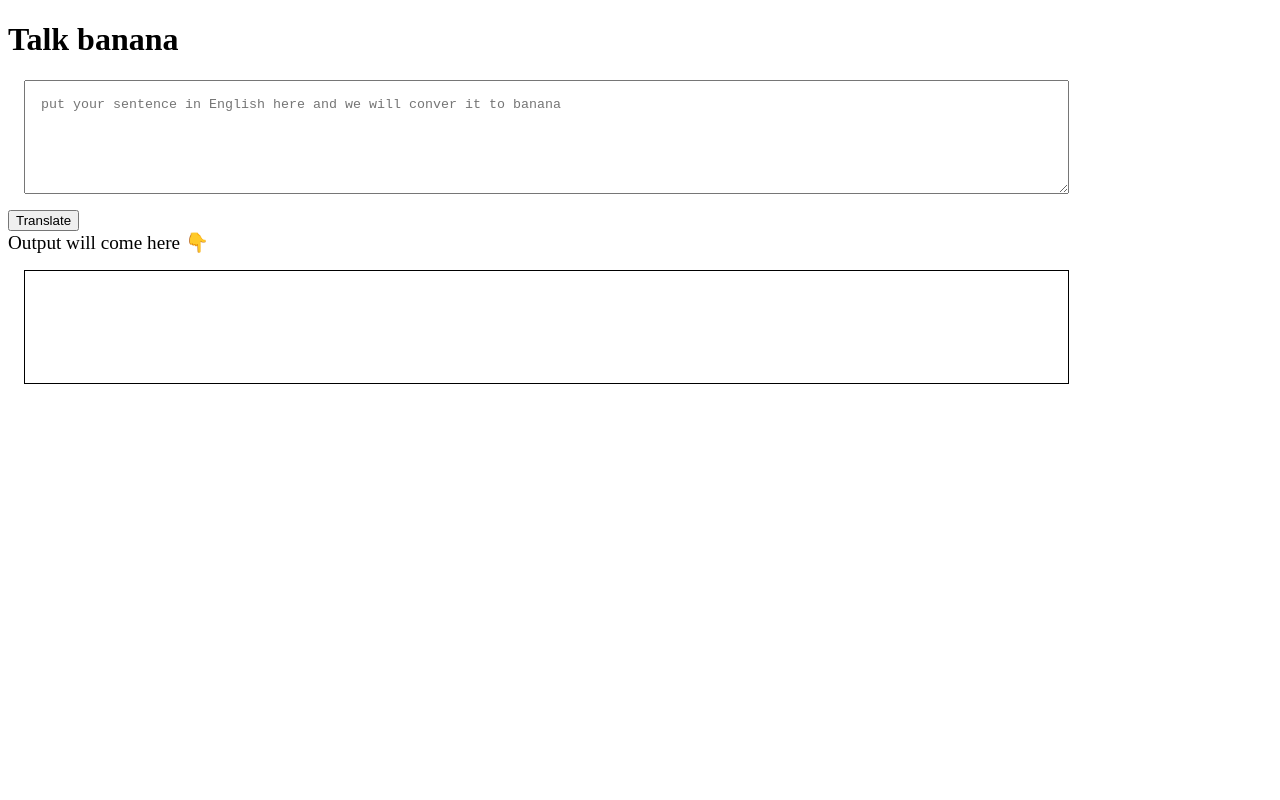
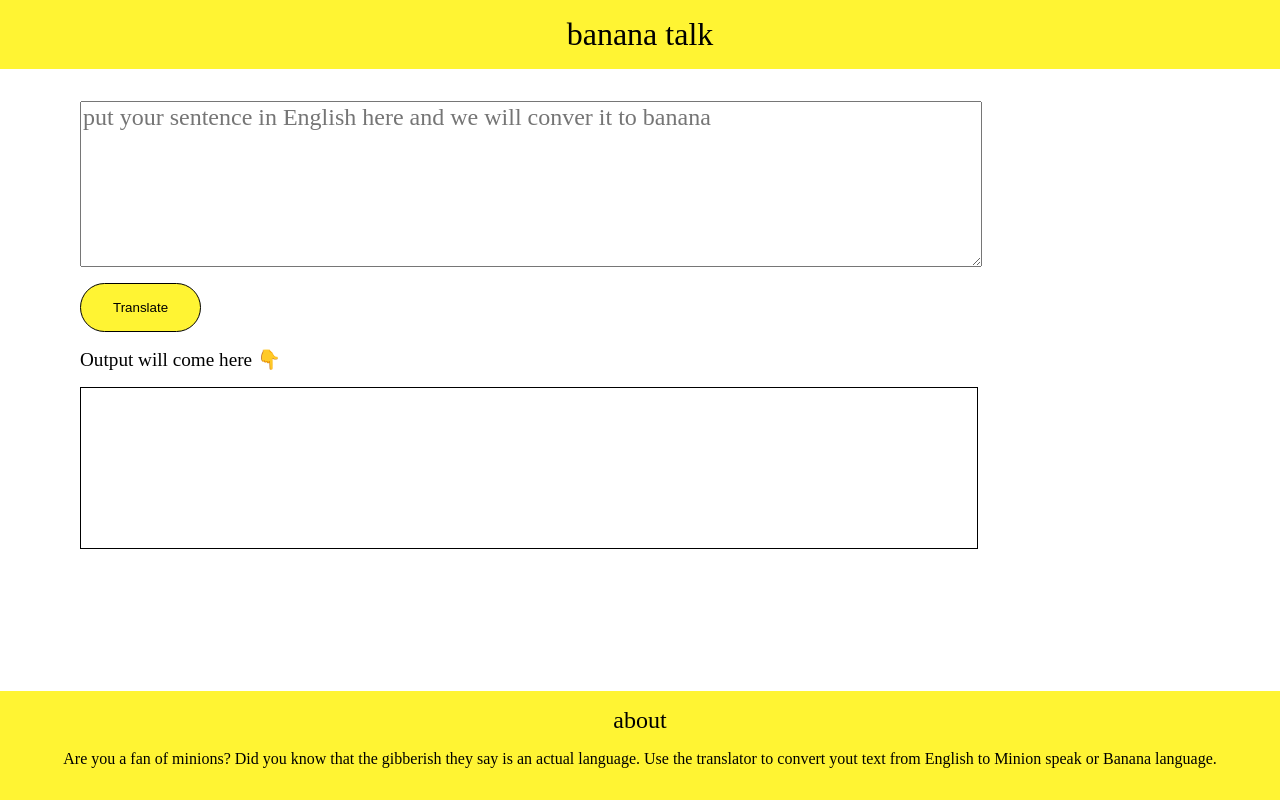
Before and after one commit to Sadir25/Banana-talk, a plain HTML site: page index.html in a window 1280 px wide. Drawn offline with Linux system fonts and the light colour scheme; a web font is replaced by a local one.

Commit message:
done with css

```diff
--- a/index.html
+++ b/index.html
@@ -5,32 +5,34 @@
     <meta name="viewport" content="width=
     , initial-scale=1.0">
     <title>Banana Speak</title>
-    <style>
-        textarea{
-            width:80%;
-            height: 10vh;
-            display: block;
-            margin: 1rem;
-            padding: 1rem;
-        }
-        #output{
-            border:1px solid black;
-            height: 10vh;
-            width: 80%;
-            margin: 1rem;
-            padding: 1rem;
-        }
-    </style>
+    <link rel="stylesheet" href="style.css">
 </head>
 <body>
-    <h1>Talk banana</h1>
-    <textarea id="text-input" placeholder="put your sentence in English here and we will conver it to banana"></textarea>
-    <button id="btn-translate">Translate</button>
+    <nav>
+        <div style="font-size:2rem;padding:1rem;">banana talk</div>
+    </nav>
+
+    <!-- <header class="banana">
+        <h1 class="head-heading">Talk banana</h1>
+    </header> -->
+    <main>
+        <textarea id="text-input" placeholder="put your sentence in English here and we will conver it to banana"></textarea>
+        <button id="btn-translate">Translate</button>
+        <div class="div" style="font-size: larger">Output will come here 👇</div>
+        <div id="output"></div>
+    </main>
+
+    <footer>
+        <div style="font-size: x-large;">about</div>
+        <p>Are you a fan of minions? Did you know that the gibberish they say is an actual language. Use the translator to convert yout text from English to Minion speak or Banana language.</p>
+    </footer>
 
 
 
-    <div style="font-size: larger">Output will come here 👇</div>
-    <div id="output"></div>
+
+
+
+
 
     <script src="app.js"></script>
 </body>
--- /dev/null
+++ b/style.css
@@ -0,0 +1,69 @@
+
+@import url('https://fonts.googleapis.com/css2?family=Brygada+1918:ital,wght@1,500&family=M+PLUS+Rounded+1c:wght@500&display=swap');
+
+
+:root{
+    --primary-color:#FFF433;
+}
+
+
+ body{
+    font-family: 'Brygada 1918', serif;
+    margin: 0%;
+    color: black;
+    min-height: 100vh;
+    display: grid;
+    height: 100vh;
+    grid-template-rows: auto 1fr auto;
+}
+nav{
+    background-color: var(--primary-color);
+    text-align: center;
+}
+
+
+textarea{
+    display: block;
+    width: 70%;
+    height: 20vh;
+    margin-top: 2rem;
+    margin-left: 5rem;
+    margin-right: 5rem;
+    font-size: x-large;
+    font-family: 'Brygada 1918', serif;
+}
+#output {
+
+    display: block;
+    width: 70%;
+    height: 20vh;
+    border: 1px solid black;
+    margin: 1rem 5rem;
+    font-size: x-large;
+    font-family: 'Brygada 1918', serif;
+}
+#btn-translate{
+    background-color: var(--primary-color);
+    border: none;
+    margin: 1rem 5rem;
+    padding: 1rem 2rem;
+    border: 1px solid black;
+   border-radius:25px;
+}
+
+.div{
+    margin: 0 5rem;
+
+}
+::placeholder{
+    font-size: x-large;
+    font-family: 'Brygada 1918', serif;
+}
+
+footer{
+    align-self: flex-end;
+    text-align: center;
+    background-color: var(--primary-color);
+    padding: 1rem;
+    font-size:medium;
+}
```
